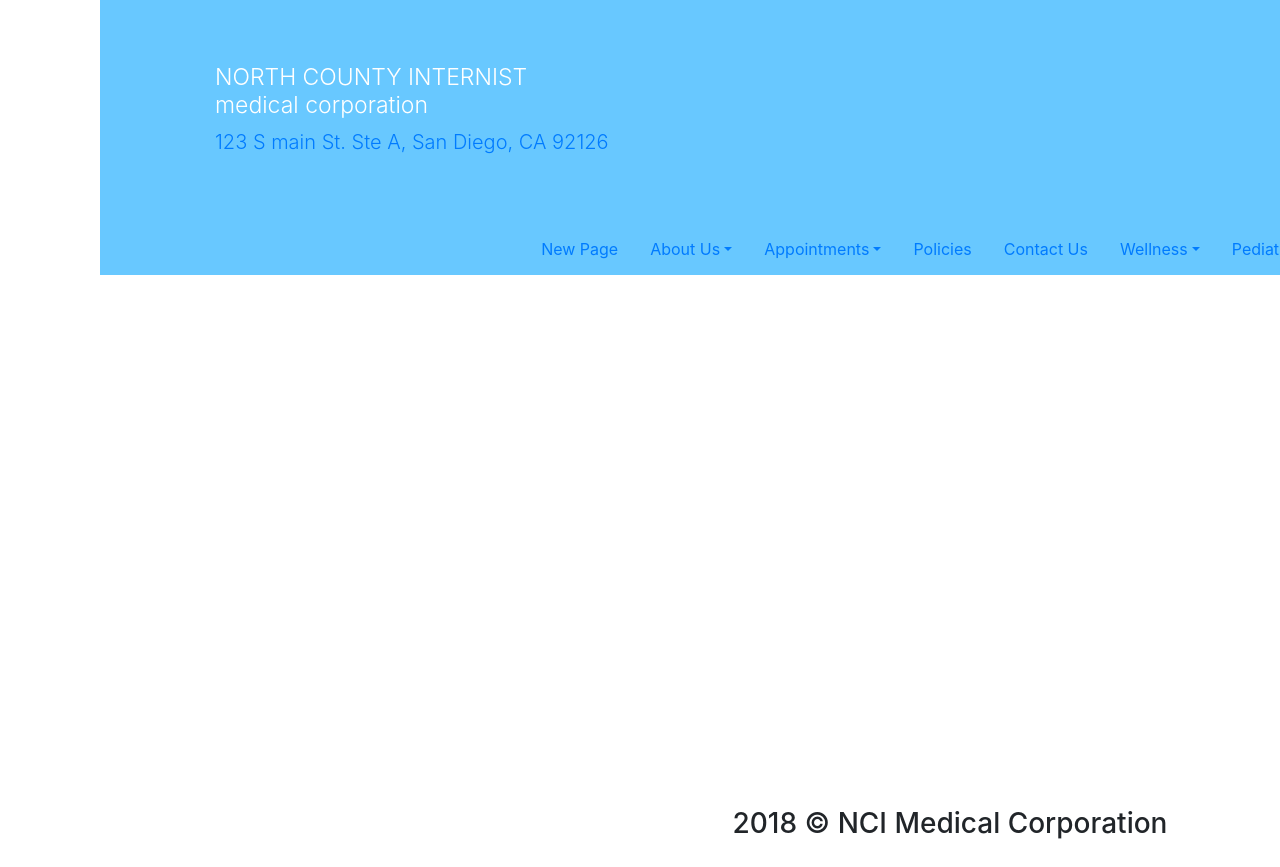
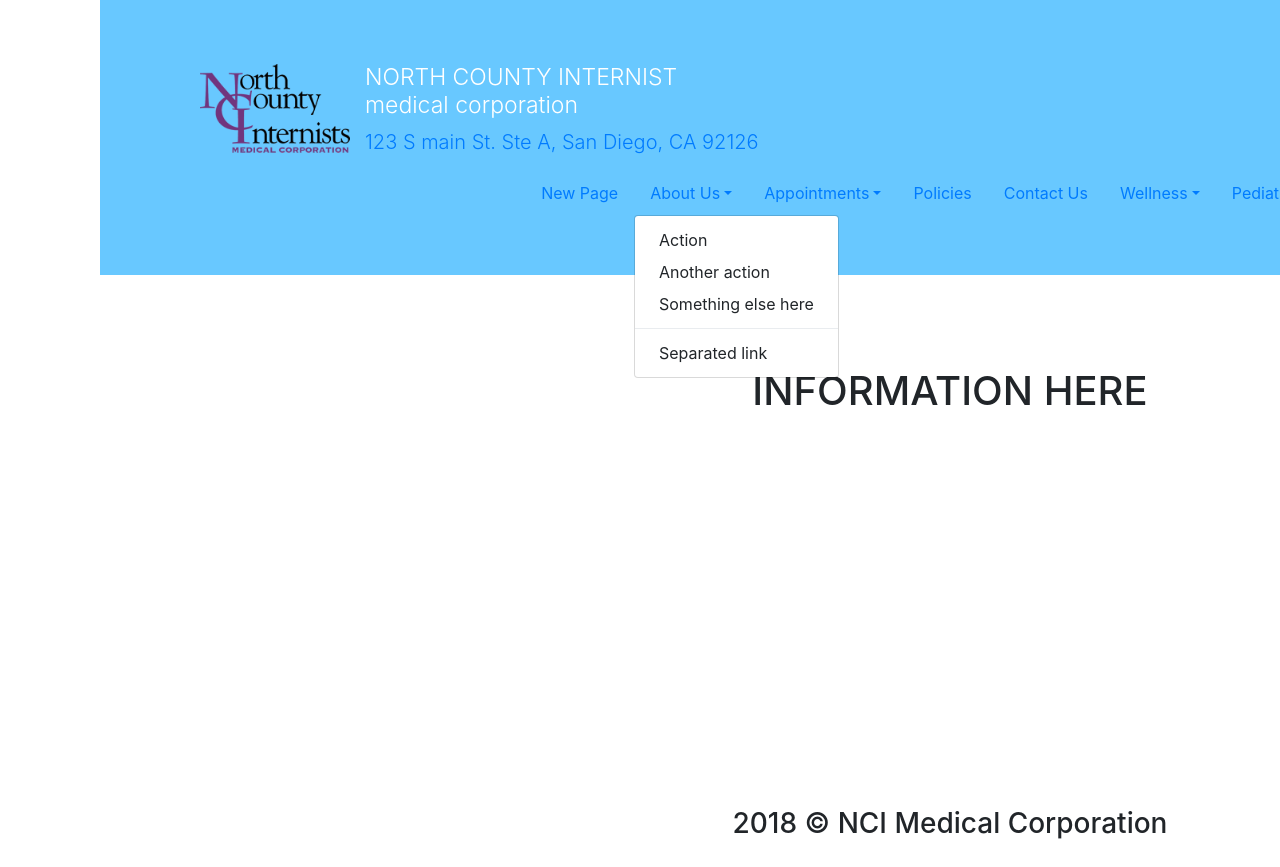
Before and after one commit to precto1285/North_County_Internist, a plain HTML site: page index.html in a window 1280 px wide. Both pictures are taken after a click on the button "About Us". Shown: the top 867 px of the page. Drawn offline with nearby package versions, Linux system fonts and the light colour scheme; a script that the page names is missing.

Commit message:
fixed some css for main page

```diff
--- a/assets/css/style.css
+++ b/assets/css/style.css
@@ -5,13 +5,15 @@ body{
 }
 main{
     padding-top: 60px;
-    width:1000px;
     margin-left:25px;
     margin-right:25px;
     height: 500px;
+    /* border:dotted; */
+    text-align: center;
 }
 header{
     height: 275px;
+    width:100%;
 }
 .jumbotron{
     background-color:rgb(104, 200, 255);
@@ -29,16 +31,16 @@ footer{
     float:left;
     /* border:solid; */
     width:500px;
-    margin-left:100px;
+    margin-right:100px;
 }
 .display-4{
     font-size:23px;
 }
 #img1{
     size:150px;
-    float:right;
+    float:left;
     /* border:solid; */
-    margin-right: 100px;
+    margin-left: 100px;
     margin-bottom:15px;
 
 }
--- a/index.html
+++ b/index.html
@@ -17,6 +17,10 @@
 <body>
     <header class="jumbotron jumbotron-fluid">
 
+            <div id=img1>
+                    <img src="assets/images/logo.png" alt="logo" width=150px>
+                </div>
+
         <div id="mainName" class="container">
             <h1 class="display-4">NORTH COUNTY INTERNIST <br>medical corporation</h1>
             <p id="address" class="lead">
@@ -24,9 +28,7 @@
             </p>
         </div>
 
-        <div id=img1>
-            <img src="assets/images/doctor1.png" alt="doctor1" width=150px>
-        </div>
+
 
         <div id="ddown">
             <ul class="nav justify-content-center">
@@ -35,6 +37,13 @@
                 </li>
                 <li class="nav-item dropdown">
                     <a class="nav-link dropdown-toggle" data-toggle="dropdown" href="#" role="button" aria-haspopup="true" aria-expanded="false">About Us</a>
+                    <div class="dropdown-menu">
+                            <a class="dropdown-item" href="#">Action</a>
+                            <a class="dropdown-item" href="#">Another action</a>
+                            <a class="dropdown-item" href="#">Something else here</a>
+                            <div class="dropdown-divider"></div>
+                            <a class="dropdown-item" href="#">Separated link</a>
+                        </div>
                 </li>
                 <li class="nav-item dropdown">
                     <a class="nav-link dropdown-toggle" data-toggle="dropdown" href="#" role="button" aria-haspopup="true" aria-expanded="false">Appointments</a>
@@ -92,7 +101,7 @@
     </header>
 
     <main>
-
+        <h1>INFORMATION HERE</h1>
     </main>
 
     <footer>
```
Also changed, not shown: assets/images/logo.png (added), assets/images/office.jpg (added).
